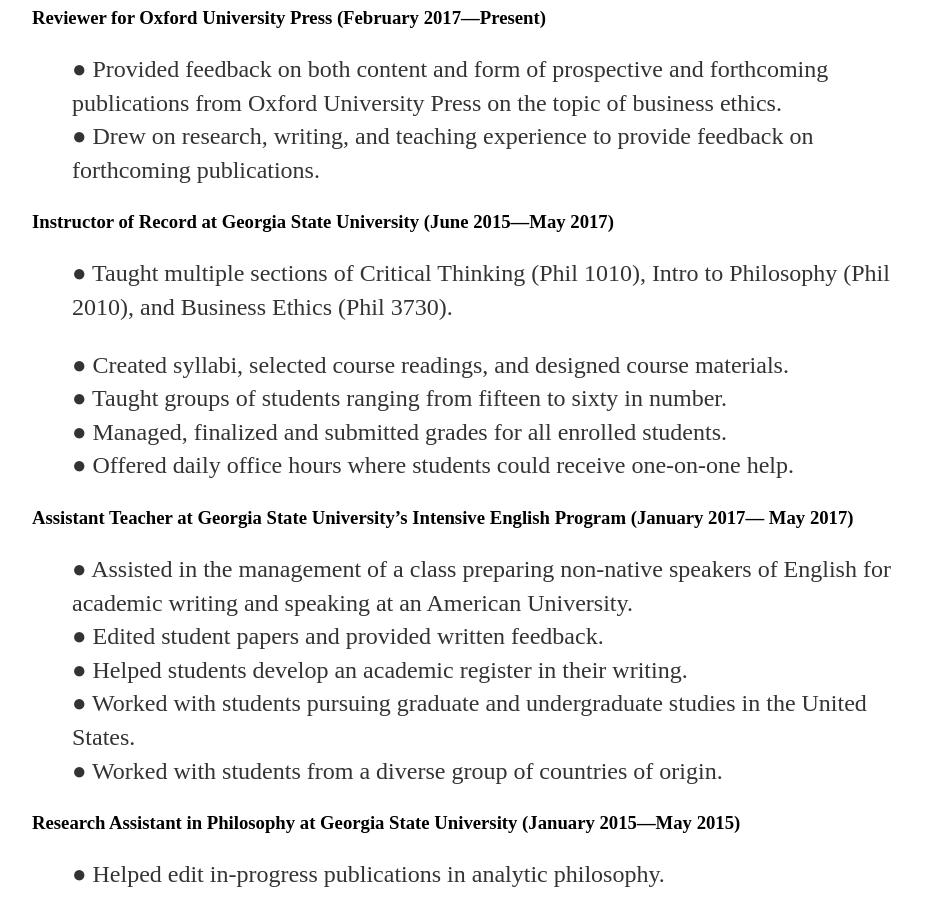
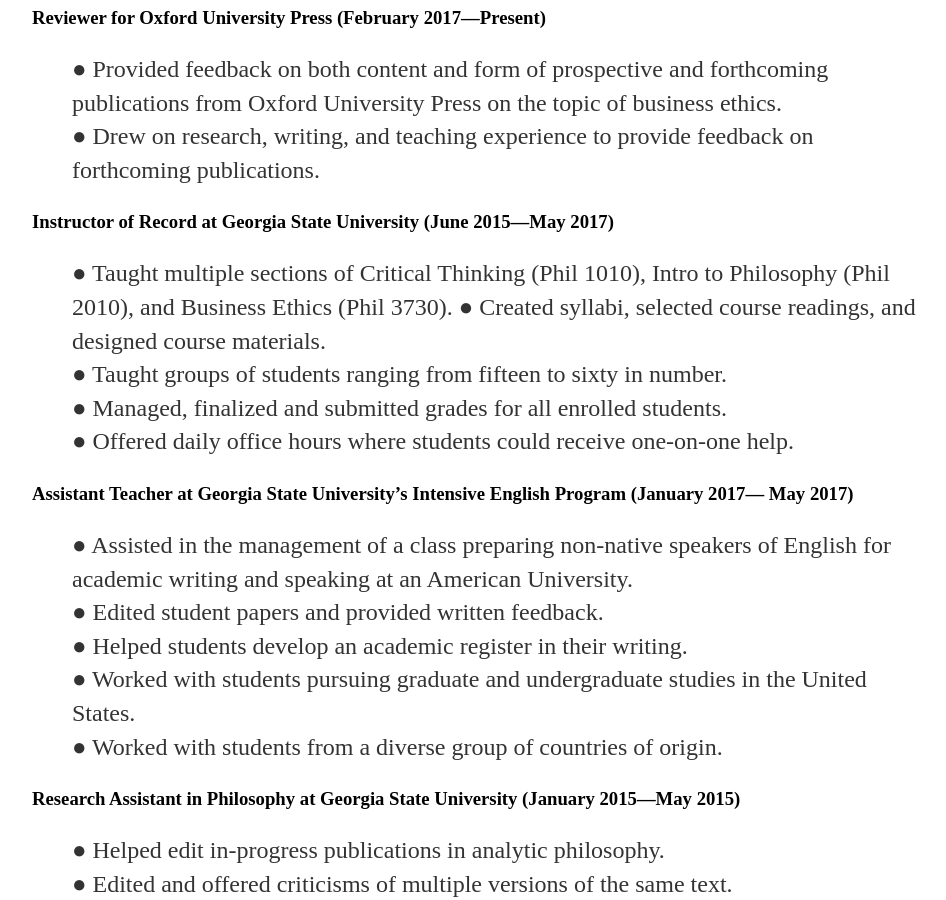
Before and after one commit to SamElalouf/samelalouf.github.io, a Jekyll site: the page built from resume/index.html, in a window 1280 px wide and 900 px high, scrolled down 868 px. Shown: the whole window, without its empty margins (160-1106 px from the left). Built offline with Jekyll 4.4.1, drawn with Linux system fonts in a browser that asks for light colours.

Commit message:
Update index.html

```diff
--- a/resume/index.html
+++ b/resume/index.html
@@ -28,7 +28,7 @@
 ● Drew on research, writing, and teaching experience to provide feedback on forthcoming publications.<br>
 
 <h3>Instructor of Record at Georgia State University (June 2015—May 2017)</h3><p class="tab">
-● Taught multiple sections of Critical Thinking (Phil 1010), Intro to Philosophy (Phil 2010), and Business Ethics (Phil 3730).</h3><p class="tab">
+● Taught multiple sections of Critical Thinking (Phil 1010), Intro to Philosophy (Phil 2010), and Business Ethics (Phil 3730).
 ● Created syllabi, selected course readings, and designed course materials.<br>
 ● Taught groups of students ranging from fifteen to sixty in number.<br>
 ● Managed, finalized and submitted grades for all enrolled students.<br>
```
